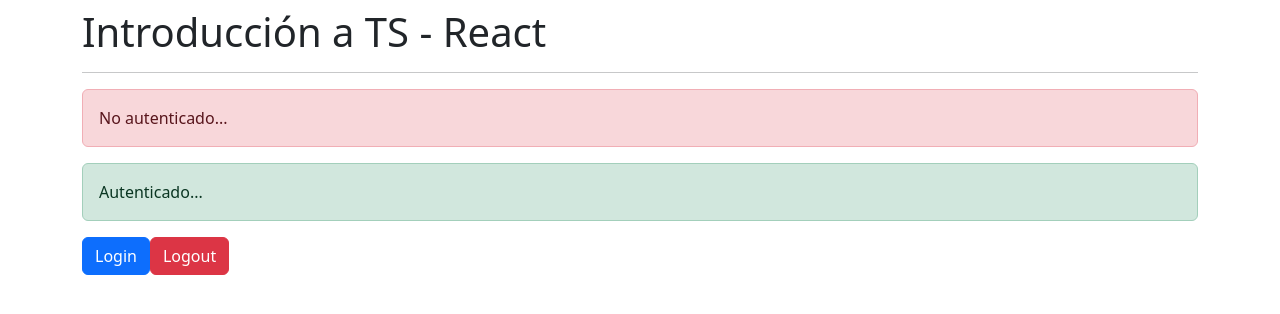
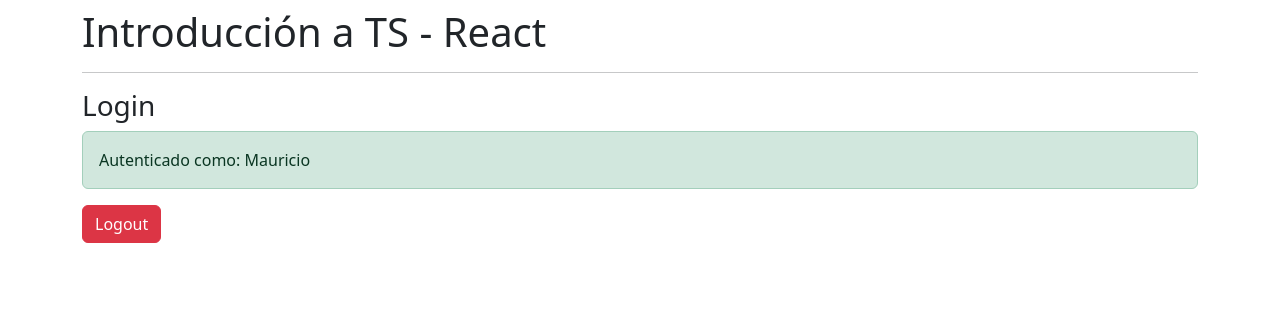
Before and after one commit to Majomon/01-Reforzando-Typescript, a React (Create React App) app: page / in a window 1280 px wide. Both pictures are taken after a click on the button "Login". Shown: the top 314 px of the page. Built offline with nearby package versions, Linux system fonts and the light colour scheme.

Commit message:
Login y logout

```diff
--- a/src/components/Login.tsx
+++ b/src/components/Login.tsx
@@ -14,9 +14,12 @@
   nombre: "",
 };
 
-type AuthAction = {
-  type: "logout";
+type LoginPayload = {
+  username: string;
+  nombre: string;
 };
+
+type AuthAction = { type: "logout" } | { type: "login"; payload: LoginPayload };
 
 const authReducer = (state: AuthState, action: AuthAction): AuthState => {
   switch (action.type) {
@@ -27,14 +30,24 @@
         nombre: "",
         username: "",
       };
-
+    case "login":
+      const { nombre, username } = action.payload;
+      return {
+        validando: false,
+        token: "ABC123",
+        nombre,
+        username,
+      };
     default:
       return state;
   }
 };
 
 export const Login = () => {
-  const [state, dispatch] = useReducer(authReducer, initialState);
+  const [{ validando, token, nombre }, dispatch] = useReducer(
+    authReducer,
+    initialState
+  );
 
   useEffect(() => {
     setTimeout(() => {
@@ -42,7 +55,22 @@
     }, 1500);
   }, []);
 
-  if (state.validando) {
+  const login = () => {
+    dispatch({
+      type: "login",
+      payload: {
+        nombre: "Mauricio",
+        username: "Nameco",
+      },
+    });
+  };
+  const logout = () => {
+    dispatch({
+      type: "logout",
+    });
+  };
+
+  if (validando) {
     return (
       <>
         <h3>Login</h3>
@@ -50,12 +78,25 @@
       </>
     );
   }
+
   return (
     <>
-      <div className="alert alert-danger">No autenticado...</div>
-      <div className="alert alert-success">Autenticado...</div>
-      <button className="btn btn-primary">Login</button>
-      <button className="btn btn-danger">Logout</button>
+      <h3>Login</h3>
+      {token ? (
+        <div className="alert alert-success">Autenticado como: {nombre}</div>
+      ) : (
+        <div className="alert alert-danger">No autenticado...</div>
+      )}
+
+      {token ? (
+        <button className="btn btn-danger" onClick={logout}>
+          Logout
+        </button>
+      ) : (
+        <button className="btn btn-primary" onClick={login}>
+          Login
+        </button>
+      )}
     </>
   );
 };
```
